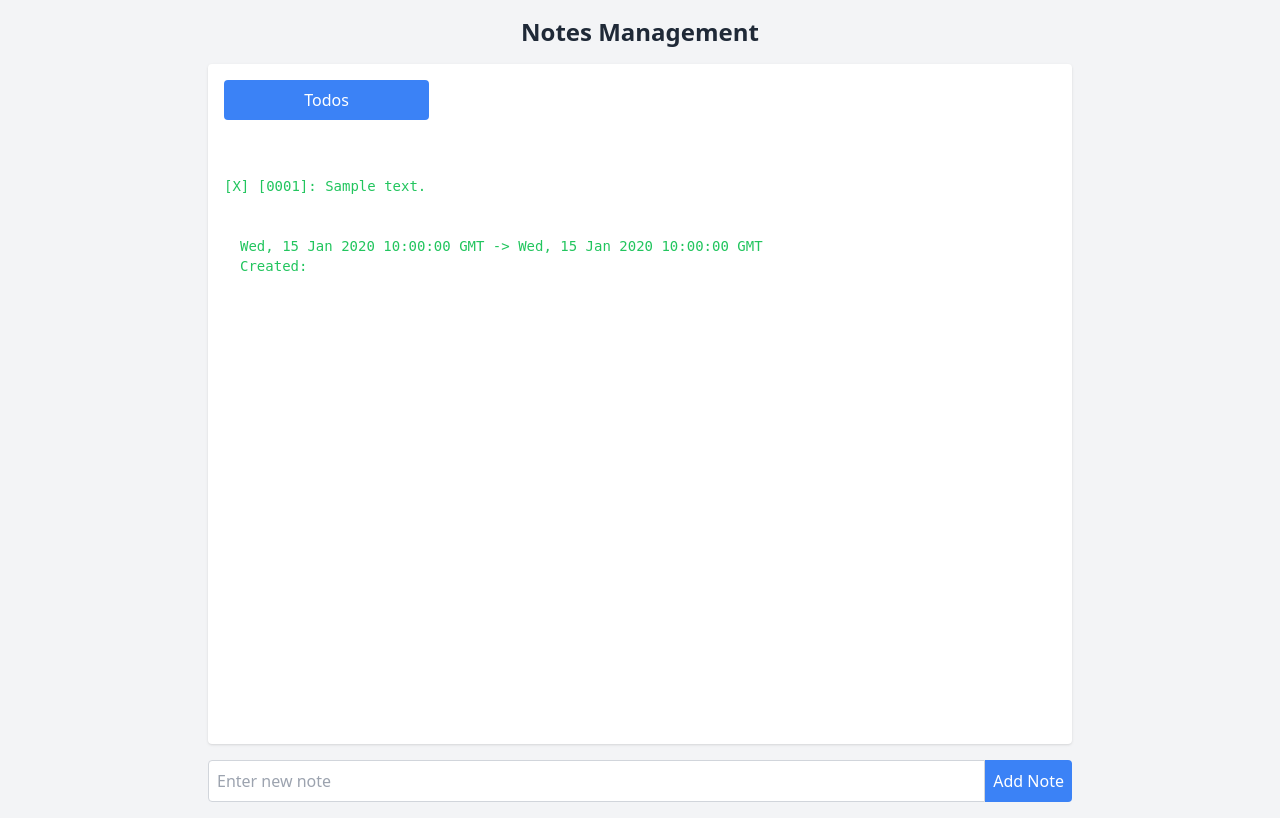
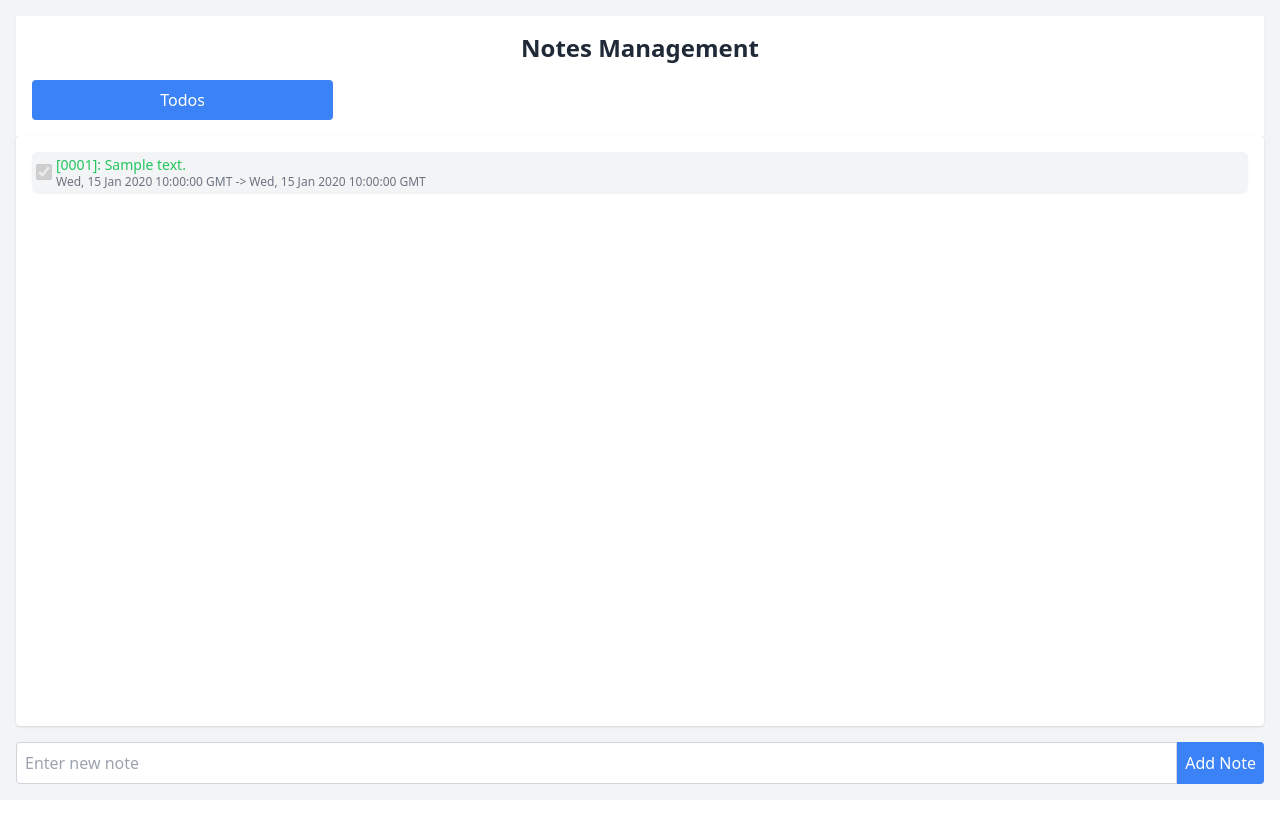
Before and after one commit to topper3418/planner, a Flask app: page / in a window 1280 px wide. After the commit the page ends 784 px from the top, so only its background shows below. Run offline with Flask 3, Linux system fonts and the light colour scheme; tables that the repository leaves empty hold one stand-in row (values such as "Sample post"); parts of the project's set-up code (start-up, migrations or seed data) failed here and were passed over; some libraries are stand-ins or nearby versions.

Commit message:
webpage is usable now

```diff
--- a/server.py
+++ b/server.py
@@ -2,4 +2,8 @@ from src import rest_server, config
 
 
 if __name__ == "__main__":
-   rest_server.run(port=config.REST_SERVER_PORT, host='0.0.0.0')
+   rest_server.run(
+      port=config.REST_SERVER_PORT,
+      host='0.0.0.0',
+      debug=True
+   )
--- a/src/db/annotation.py
+++ b/src/db/annotation.py
@@ -237,6 +237,8 @@ class Annotation(BaseModel):
             rows = cursor.fetchall()
             logger.info(f'Found {len(rows)} annotations for category {category_name}')
             logger.info(f'annotations: {rows}')
+            return_value = [cls.from_sqlite_row(row) for row in rows] if rows else []
+            logger.info(f'get_by_category_name: {return_value}')
             return [cls.from_sqlite_row(row) for row in rows] if rows else []
 
     def delete(self):
--- a/src/rest.py
+++ b/src/rest.py
@@ -1,6 +1,6 @@
 from flask import Flask, jsonify, render_template, request
 
-from .db import Note, Action, Todo, Annotation
+from .db import Note, Action, Todo, Annotation, Category
 from .summary import get_summary
 from .setup_logging import setup_normal_logging
 from .util import parse_time
@@ -42,18 +42,29 @@ def create_note():
 
 @rest_server.get('/api/notes')
 def handle_notes():
+    # get args
     before_str = request.args.get('before')
     before = parse_time(before_str) if before_str else None
     after_str = request.args.get('after')
     after =  parse_time(after_str) if after_str else None
     search = request.args.get('search')
     limit = request.args.get('limit', default=25, type=int)
-
     try:
         notes = Note.get_all(before=before, after=after, search=search, limit=limit)
+        annotations = Annotation.get_all(before=before, after=after, search=search, limit=limit)
+        annotations_dict = {annotation.note_id: annotation for annotation in annotations}
         notes.reverse()  # Match CLI behavior
-        return jsonify({'notes': [note.model_dump() for note in notes]})
+        notes_json = [note.model_dump() for note in notes]
+        # Populate categories
+        for note in notes_json:
+            annotation = annotations_dict.get(note['id'])
+            if annotation:
+                note['category'] = annotation.category.model_dump()
+            else:
+                note['category'] = {"name": "uncategorized", "description": "", "color": "#000000"}
+        return jsonify({'notes': notes_json})
     except Exception as e:
+        logger.error(f"Error fetching notes: {e}")
         return jsonify({'error': str(e)}), 500
 
 
@@ -101,17 +112,21 @@ def handle_actions():
 
 @rest_server.get('/api/curiosities')
 def handle_curiosities():
+    logger.warning('Fetching curiosities')
     before = request.args.get('before')
     after = request.args.get('after')
     search = request.args.get('search')
     limit = request.args.get('limit', default=25, type=int)
-
     try:
+        logger.warning(f"Fetching curiosities with before={before}, after={after}, search={search}, limit={limit}")
         annotations = Annotation.get_by_category_name('curiosity', before=before, after=after, search=search, limit=limit)
-        if annotations is None:
-            return jsonify({'curiosities': []})
-        return jsonify({'curiosities': [annotation.model_dump() for annotation in annotations]})
+        logger.warning(f"Curiosities found: {annotations}")
+        curiosities = [annotation.model_dump() for annotation in annotations]
+        for curiosity, annotation in zip(curiosities, annotations):
+            curiosity['note'] = annotation.note.model_dump()
+        return jsonify({'curiosities': curiosities})
     except Exception as e:
+        logger.error(f"Error fetching curiosities: {e}")
         return jsonify({'error': str(e)}), 500
 
 
--- a/src/templates/index.html
+++ b/src/templates/index.html
@@ -6,33 +6,37 @@
     <title>Notes Management</title>
     <script src="https://cdn.tailwindcss.com"></script>
     <style>
-        #middle-panel {
-            height: calc(100vh - 120px); /* Adjust for header and input */
-            overflow-y: auto;
-        }
     .note-text, .todo-text, .action-text, .curiosity-text {
         white-space: pre-wrap;
         word-wrap: break-word;
         font-family: monospace;
     }
     .separator {
-            border-top: 1px solid #4b5563; /* Tailwind gray-600 */
+        border-top: 1px solid #4b5563;
         margin: 0.5rem 0;
+    }
+    body {
+        margin: 0;
+        overflow: hidden; /* Prevent page scrolling */
+        height: 100vh; /* Full height */
+        width: 100vw; /* Full width */
     }
     </style>
 </head>
 <body class="bg-gray-100">
-    <div class="container mx-auto p-4 max-w-4xl">
-        <h1 class="text-2xl font-bold mb-4 text-center text-gray-800">Notes Management</h1>
-
-        <!-- Middle Panel (Tabs for Todos, Notes, Actions, Curiosities) -->
-        <div id="middle-panel" class="bg-white p-4 rounded shadow">
-            <div class="flex mb-4 space-x-1">
+        <div class="flex flex-col min-h-screen max-h-screen p-4">
+        <!-- Header (Title and Tabs) -->
+        <div class="bg-white p-4 shadow-sm">
+            <h1 class="text-2xl font-bold text-center text-gray-800">Notes Management</h1>
+            <div class="flex mt-4 space-x-1">
                 <button id="todos-button" onclick="showTab('todos')" class="flex-1 bg-blue-500 text-white p-2 rounded hover:bg-blue-600">Todos</button>
                 <button id="notes-button" onclick="showTab('notes')" class="flex-1 bg-blue-500 text-white p-2 hover:bg-blue-600">Notes</button>
                 <button id="actions-button" onclick="showTab('actions')" class="flex-1 bg-blue-500 text-white p-2 hover:bg-blue-600">Actions</button>
                 <button id="curiosities-button" onclick="showTab('curiosities')" class="flex-1 bg-blue-500 text-white p-2 rounded hover:bg-blue-600">Curiosities</button>
             </div>
+        </div>
+        <!-- Middle Panel (Tabs for Todos, Notes, Actions, Curiosities) -->
+        <div id="middle-panel" class="bg-white p-4 rounded shadow grow h-max overflow-auto">
             <div id="middle-content" class="text-sm text-gray-800"></div>
         </div>
 
@@ -45,42 +49,45 @@
 
     <!-- Templates -->
     <template id="note-template">
-        <div class="note-item note-text">
-            <div class="note-header">
-                <span class="note-id font-bold"></span>
-                <span class="note-timestamp mx-1"></span>
-                <span>-</span>
-                <span class="note-category text-blue-500 mx-1"></span>
+    <div class="note-item bg-gray-100 p-1 rounded-md shadow-sm mb-1">
+        <div class="note-header flex items-center space-x-1">
+            <span class="note-id font-bold text-sm"></span>
+            <span class="note-timestamp text-sm text-gray-600"></span>
+            <span class="text-sm">-</span>
+            <span class="note-category text-blue-500 text-sm"></span>
         </div>
-            <div class="note-error text-red-500" style="display: none;"></div>
-            <div class="note-text-content mt-1"></div>
+        <div class="note-error text-red-500 text-xs leading-tight" style="display: none;"></div>
+        <div class="note-text-content mt-0.5 text-sm leading-tight"></div>
         <div class="separator"></div>
     </div>
     </template>
 
     <template id="todo-template">
-        <div class="todo-item todo-text">
-            <div class="todo-main"></div>
-            <div class="todo-details ml-4"></div>
+    <div class="todo-item bg-gray-100 p-1 rounded-md shadow-sm flex items-center space-x-1 mb-1 hover:bg-gray-200">
+        <input type="checkbox" class="todo-checkbox h-4 w-4 text-green-500 rounded focus:ring-0" disabled>
+        <div class="flex-1">
+            <div class="todo-main text-sm font-medium leading-tight"></div>
+            <div class="todo-details text-xs text-gray-500 leading-tight"></div>
+        </div>
     </div>
     </template>
 
     <template id="action-template">
-        <div class="action-item action-text">
-            <div class="action-header">
-                <span class="action-id font-bold"></span>
-                <span class="action-timestamp mx-1"></span>
+    <div class="action-item bg-gray-100 p-1 rounded-md shadow-sm mb-1">
+        <div class="action-header flex items-center space-x-1">
+            <span class="action-id font-bold text-sm"></span>
+            <span class="action-timestamp text-sm text-gray-600"></span>
         </div>
-            <div class="action-text-content ml-4"></div>
+        <div class="action-text-content ml-2 mt-0.5 text-sm leading-tight"></div>
         <div class="separator"></div>
     </div>
     </template>
 
     <template id="curiosity-template">
-        <div class="curiosity-item curiosity-text">
-            <div class="curiosity-timestamp font-bold"></div>
-            <div class="curiosity-note-text mt-1"></div>
-            <div class="curiosity-annotation-text ml-4 mt-1"></div>
+    <div class="curiosity-item bg-gray-100 p-1 rounded-md shadow-sm mb-1">
+        <div class="curiosity-timestamp font-bold text-sm"></div>
+        <div class="curiosity-note-text mt-0.5 text-sm leading-tight"></div>
+        <div class="curiosity-annotation-text ml-2 mt-0.5 text-sm leading-tight"></div>
         <div class="separator"></div>
     </div>
     </template>
@@ -139,20 +146,17 @@
         function renderTodo(todo) {
             const template = document.getElementById('todo-template').content.cloneNode(true);
             const item = template.querySelector('.todo-item');
-            const checkboxInner = todo.complete ? 'X' : todo.cancelled ? 'O' : ' ';
-            let mainText = `[${checkboxInner}] [${String(todo.id).padStart(4, '0')}]: ${todo.todo_text}`;
+            const checkbox = item.querySelector('.todo-checkbox');
+            checkbox.checked = todo.complete;
+            let mainText = `[${String(todo.id).padStart(4, '0')}]: ${todo.todo_text}`;
             let detailsText = '';
-            if (todo.target_start_time && todo.target_end_time) {
-                detailsText += `${todo.target_start_time} -> ${todo.target_end_time}\n`;
-            } else if (todo.target_start_time) {
-                detailsText += `${todo.target_start_time} -> *\n`;
-            } else if (todo.target_end_time) {
-                detailsText += `* -> ${todo.target_end_time}\n`;
+            if (todo.target_start_time || todo.target_end_time) {
+                detailsText += `${todo.target_start_time || '*'} -> ${todo.target_end_time || '*'}`;
             }
             const created = todo.source_annotation?.note?.timestamp || '';
-            detailsText += `Created: ${created}`;
+            if (created) detailsText += `${detailsText ? ' | ' : ''}Created: ${created.split(' ')[0]}`; // Show only date
             if (todo.complete && todo.source_annotation?.note?.timestamp) {
-                detailsText += `\nCompleted: ${todo.source_annotation.note.timestamp}`;
+                detailsText += `${detailsText ? ' | ' : ''}Done: ${todo.source_annotation.note.timestamp.split(' ')[0]}`;
             }
             const now = new Date();
             const startTime = todo.target_start_time ? new Date(todo.target_start_time) : null;
@@ -170,7 +174,7 @@
             else if (red) colorClass = 'text-red-500';
             else if (yellow) colorClass = 'text-yellow-500';
             else if (white) colorClass = 'text-gray-800';
-            else colorClass = 'text-pink-500'; // Fallback for magenta
+            else colorClass = 'text-pink-500';
             item.classList.add(colorClass);
             item.querySelector('.todo-main').textContent = mainText;
             item.querySelector('.todo-details').textContent = detailsText;
@@ -192,6 +196,7 @@
         }
 
         function renderCuriosity(curiosity) {
+            console.log('renderCuriosity', curiosity);
             const template = document.getElementById('curiosity-template').content.cloneNode(true);
             const item = template.querySelector('.curiosity-item');
             item.querySelector('.curiosity-timestamp').textContent = curiosity.note.timestamp;
@@ -216,7 +221,7 @@
                 } else if (currentTab === 'actions') {
                     items = (data.actions || []).map(action => renderAction(action));
                 } else if (currentTab === 'curiosities') {
-                    items = (data.data || []).reverse().map(curiosity => renderCuriosity(curiosity));
+                    items = (data.curiosities || []).reverse().map(curiosity => renderCuriosity(curiosity));
                 }
                 if (items.length === 0) {
                     contentDiv.textContent = `No ${currentTab} found`;
```
Also changed, not shown: src/db/note.py (+10 -2 lines). Lines whose indentation alone changed are shown as unchanged.
